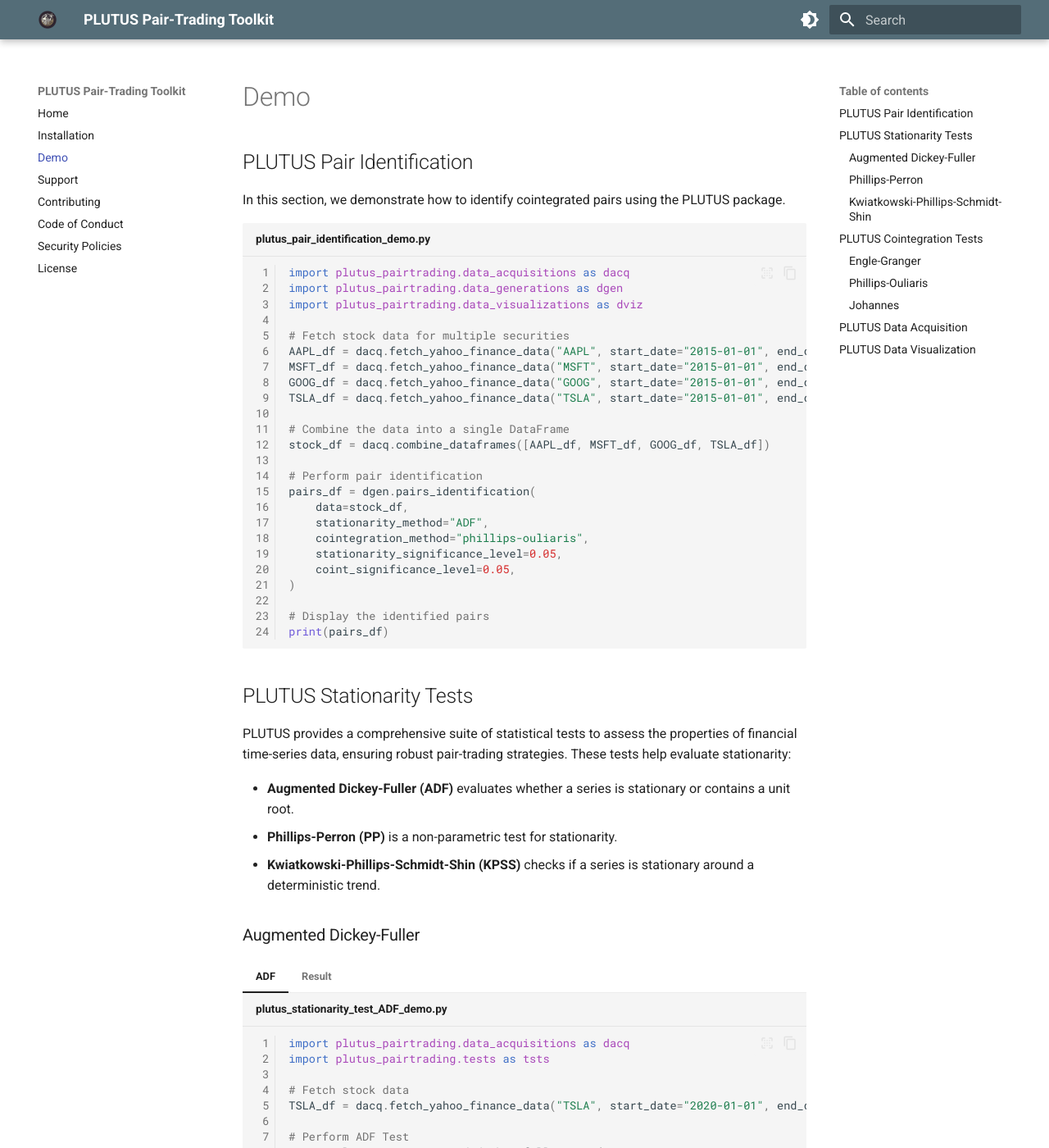
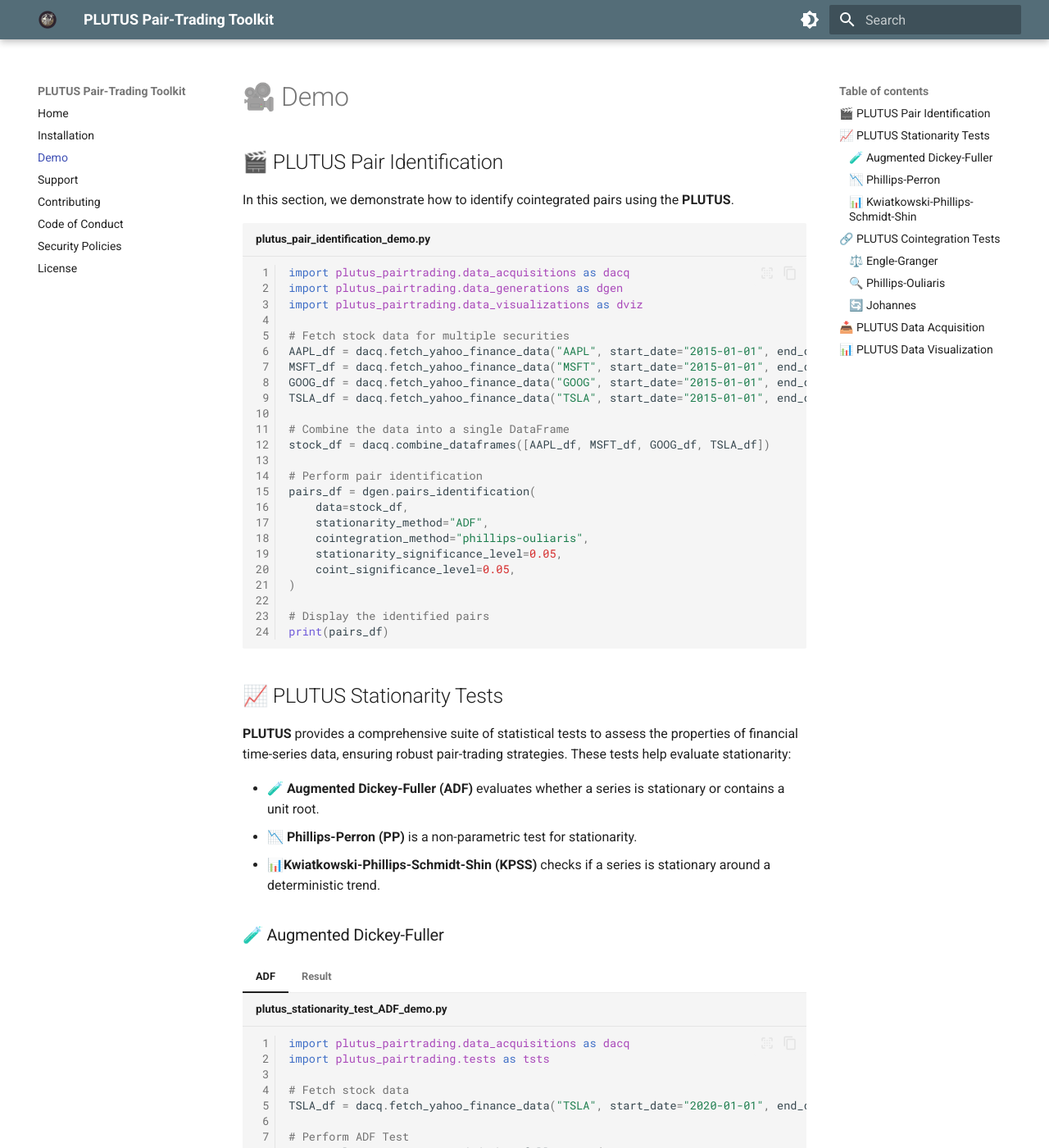
Before and after one commit to fox-techniques/plutus-pairtrading, an MkDocs documentation site: the page built from docs/demo.md, in a window 1280 px wide and 1400 px high. Shown: the whole window at 82% size. Built offline with MkDocs 1.6.1 and Material for MkDocs 9.7.7, drawn with Linux system fonts in a browser that asks for light colours; some of the changed text lies outside the part shown.

Commit message:
Enhance documentation with improved formatting and clarity: add emojis to section headers and emphasize key points in demo and installation guides

````diff
--- a/docs/demo.md
+++ b/docs/demo.md
@@ -1,8 +1,8 @@
-# Demo
+# 🎥 Demo
 
-## PLUTUS Pair Identification
+## 🎬 PLUTUS Pair Identification
 
-In this section, we demonstrate how to identify cointegrated pairs using the PLUTUS package.
+In this section, we demonstrate how to identify cointegrated pairs using the **PLUTUS**.
 
 ```py title="plutus_pair_identification_demo.py" linenums="1"
 import plutus_pairtrading.data_acquisitions as dacq
@@ -31,15 +31,15 @@ pairs_df = dgen.pairs_identification(
 print(pairs_df)
 ```
 
-## PLUTUS Stationarity Tests
+## 📈 PLUTUS Stationarity Tests
 
-PLUTUS provides a comprehensive suite of statistical tests to assess the properties of financial time-series data, ensuring robust pair-trading strategies. These tests help evaluate stationarity:
+**PLUTUS** provides a comprehensive suite of statistical tests to assess the properties of financial time-series data, ensuring robust pair-trading strategies. These tests help evaluate stationarity:
 
-- **Augmented Dickey-Fuller (ADF)** evaluates whether a series is stationary or contains a unit root.
-- **Phillips-Perron (PP)** is a non-parametric test for stationarity.
-- **Kwiatkowski-Phillips-Schmidt-Shin (KPSS)** checks if a series is stationary around a deterministic trend.
+- 🧪 **Augmented Dickey-Fuller (ADF)** evaluates whether a series is stationary or contains a unit root.
+- 📉 **Phillips-Perron (PP)** is a non-parametric test for stationarity.
+- 📊**Kwiatkowski-Phillips-Schmidt-Shin (KPSS)** checks if a series is stationary around a deterministic trend.
 
-### Augmented Dickey-Fuller
+### 🧪 Augmented Dickey-Fuller
 
 === "ADF"
 
@@ -79,7 +79,7 @@ PLUTUS provides a comprehensive suite of statistical tests to assess the propert
             }
     }
     ```
-### Phillips-Perron
+### 📉 Phillips-Perron
 
 === "PP"
 
@@ -117,7 +117,7 @@ PLUTUS provides a comprehensive suite of statistical tests to assess the propert
     }
     ```
 
-### Kwiatkowski-Phillips-Schmidt-Shin
+### 📊 Kwiatkowski-Phillips-Schmidt-Shin
 
 === "KPSS"
 
@@ -157,17 +157,17 @@ PLUTUS provides a comprehensive suite of statistical tests to assess the propert
     ```
 
 
-## PLUTUS Cointegration Tests
+## 🔗 PLUTUS Cointegration Tests
 
-PLUTUS provides a comprehensive suite of statistical tests to assess the properties of financial time-series data, ensuring robust pair-trading strategies. These tests help evaluate integration order, and cointegration between time-series. Available tests are:
+**PLUTUS** provides a comprehensive suite of statistical tests to assess the properties of financial time-series data, ensuring robust pair-trading strategies. These tests help evaluate integration order, and cointegration between time-series. Available tests are:
 
-- **Engle-Granger** performs test for cointegration between two time-series.
-- **Phillips-Ouliaris** is another  method to assess cointegration between two series.
-- **Johansen** evaluates cointegration among multiple time-series.
+- ⚖️ **Engle-Granger** performs test for cointegration between two time-series.
+- 🔍 **Phillips-Ouliaris** is another  method to assess cointegration between two series.
+- 🔄 **Johansen** evaluates cointegration among multiple time-series.
 
 These tests are critical for identifying relationships between time-series and determining their suitability for pair-trading strategies.
 
-### Engle-Granger
+### ⚖️ Engle-Granger
 
 === "Engle-Granger"
 
@@ -221,7 +221,7 @@ These tests are critical for identifying relationships between time-series and d
     }
     ```
 
-### Phillips-Ouliaris
+### 🔍 Phillips-Ouliaris
 
 === "Phillips-Ouliaris"
 
@@ -277,7 +277,7 @@ These tests are critical for identifying relationships between time-series and d
 
     ```
 
-### Johannes
+### 🔄 Johannes
 
 === "Johannes"
 
@@ -349,13 +349,11 @@ These tests are critical for identifying relationships between time-series and d
     ```
 
 
+## 📥 PLUTUS Data Acquisition
 
+This section highlights how to acquire data using the **PLUTUS** package:
 
-## PLUTUS Data Acquisition
-
-This section highlights how to acquire data using the PLUTUS package:
-
-You can fetch historical financial data for multiple tickers using the fetch_yahoo_finance_data function.
+You can fetch historical financial data for multiple tickers using the *fetch_yahoo_finance_data* function.
 
 === "Code"
 
@@ -407,9 +405,9 @@ You can fetch historical financial data for multiple tickers using the fetch_yah
     ![Demo plot_time_series_for_dacq](assets/dacq_plot_timeseries_screenshot.png){ width=800 }
 
 
-## PLUTUS Data Visualization
+## 📊 PLUTUS Data Visualization
 
-[PLUTUS] has `data_visualizations` module. Here’s how each plot for pair-trading looks like:
+**PLUTUS** has `data_visualizations` module. Here’s how each plot for pair-trading looks like:
 
 
 === "ACF and PACF"
@@ -528,9 +526,9 @@ You can fetch historical financial data for multiple tickers using the fetch_yah
     fig.show()
     ```
 
-Thank you for exploring our demo! We hope this example has given you a brief understanding of how to utilize our package and integrate its features into your projects. Whether you're just getting started or diving deeper, our goal is to make your experience as seamless and productive as possible.
+Thank you for exploring our demo!🙌  We hope this example has given you a brief understanding of how to utilize our package and integrate its features into your projects. Whether you're just getting started or diving deeper, our goal is to make your experience as **seamless and productive** as possible.
 
-Happy coding!
+Happy coding! 💻💡🍀
 
   [PLUTUS]: https://pypi.org/project/plutus-pairtrading/
   [virtual environment]: https://realpython.com/what-is-pip/#using-pip-in-a-python-virtual-environment
````
Also changed, not shown: docs/installation.md (+14 -15 lines).
